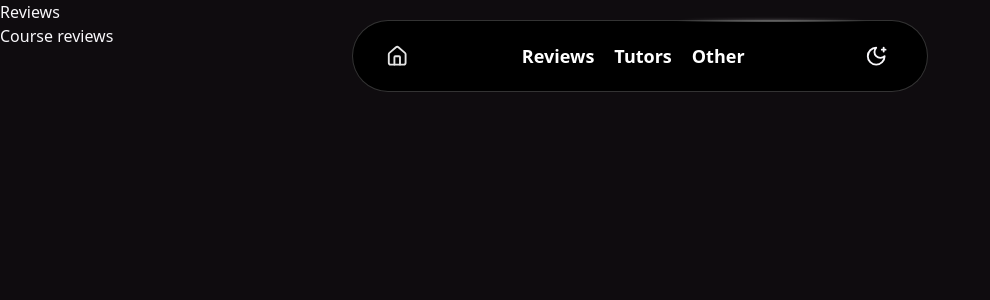
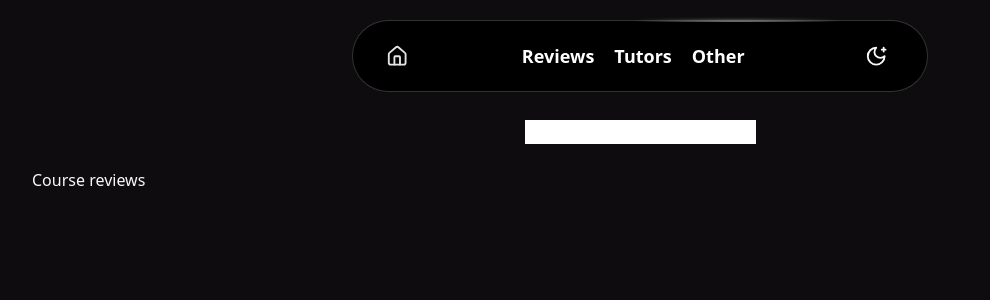
Before and after one commit to freshc0w/uqstudents, a React (Vite) app in the folder client/: page /reviews/courses in a window 1280 px wide. Shown: the top 300 px of the page, without its empty margins (0-990 px from the left). Built offline with nearby package versions, Linux system fonts and the light colour scheme.

Commit message:
Add margin spacing to navbar layout for content and initialise content-layout

```diff
--- a/client/src/app/router.tsx
+++ b/client/src/app/router.tsx
@@ -19,11 +19,10 @@ export const createAppRouter = (queryClient: QueryClient) =>
         },
         {
           path: "reviews",
-          element: (
-            <div>
-              Reviews <Outlet />
-            </div>
-          ),
+          lazy: async () => {
+            const { ReviewsRoute } = await import("./routes/app/reviews/reviews");
+            return { Component: ReviewsRoute };
+          },
           children: [
             {
               path: "courses",
--- /dev/null
+++ b/client/src/app/routes/app/reviews/reviews.tsx
@@ -0,0 +1,18 @@
+import { ContentLayout } from "@/components/layouts";
+import { Outlet } from "react-router-dom";
+
+const Input = () => {
+  return (
+    <div className="w-[100%] flex justify-center">
+      <input type="text" />
+    </div>
+  );
+};
+
+export const ReviewsRoute = () => {
+  return (
+    <ContentLayout headerChildren={<Input />}>
+      <Outlet />
+    </ContentLayout>
+  );
+};
--- /dev/null
+++ b/client/src/components/layouts/content-layout.tsx
@@ -0,0 +1,27 @@
+import { H1, H2 } from "@/components/typography";
+
+type ContentLayoutProps = {
+  children: React.ReactNode;
+  headerChildren?: React.ReactNode;
+  title?: string;
+};
+
+export const ContentLayout = ({
+  children,
+  headerChildren,
+  title,
+}: ContentLayoutProps) => {
+  return (
+    <>
+      <div className="py-6">
+        <header className="mx-auto max-w-7xl px-4 sm:px-6 md:px-8 border-red-500">
+          {title && <H1>{title}</H1>}
+          {headerChildren}
+        </header>
+        <main className="mx-auto max-w-7xl px-4 py-6 sm:px-6 md:px-8 border-blue-500">
+          {children}
+        </main>
+      </div>
+    </>
+  );
+};
--- a/client/src/components/layouts/index.ts
+++ b/client/src/components/layouts/index.ts
@@ -1 +1,2 @@
 export * from './navbar-layout';
+export * from './content-layout';
--- a/client/src/components/layouts/navbar-layout.tsx
+++ b/client/src/components/layouts/navbar-layout.tsx
@@ -108,6 +108,7 @@ export const NavbarLayout = ({ children }: { children: ReactNode }) => {
   return (
     <div>
       {" "}
+      <div>
         <Navbar
           navigation={{
             review: reviewNavigation,
@@ -115,7 +116,8 @@ export const NavbarLayout = ({ children }: { children: ReactNode }) => {
             other: otherNavigation,
           }}
         />
-      {children}
+      </div>
+      <div className="mt-24">{children}</div>
     </div>
   );
 };
```
Lines whose indentation alone changed are shown as unchanged.
